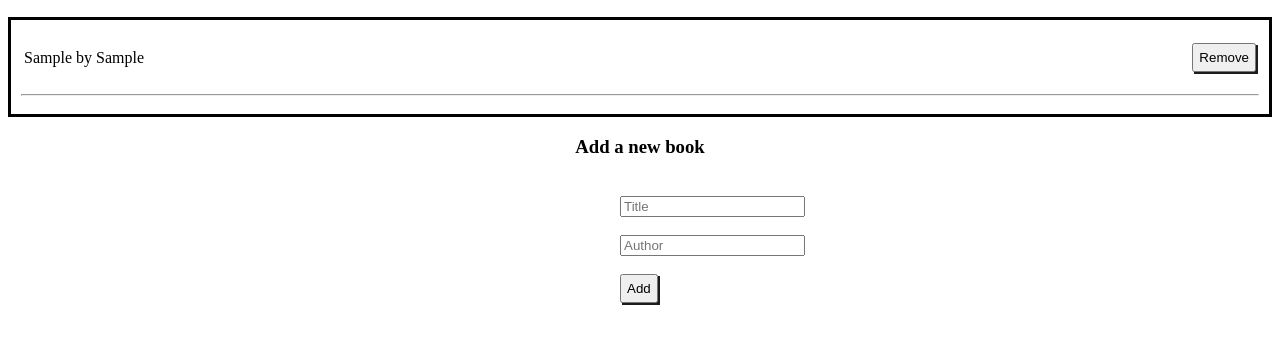
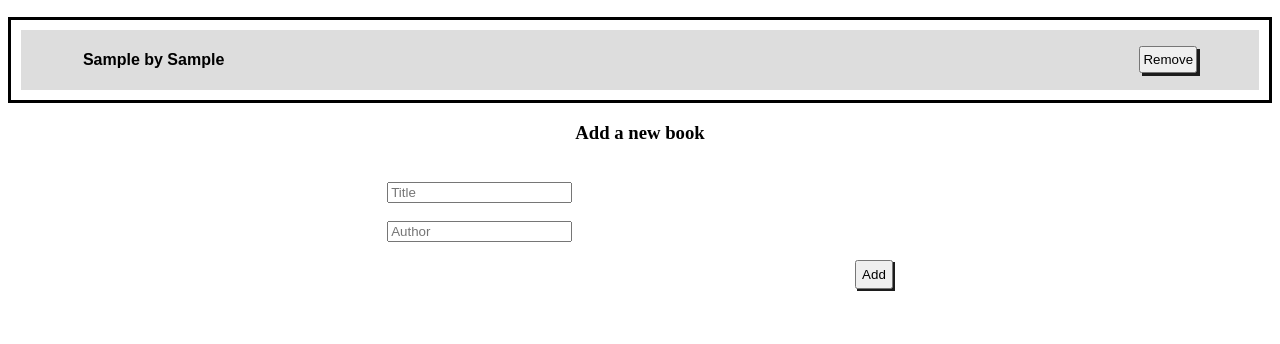
Before and after one commit to brainskev/Awesome-books, a website with bundled scripts: page index.html in a window 1280 px wide. Both pictures are taken after typing "Sample", "Sample" into the empty fields and a click on the button "Add". Shown: the part 50-394 px from the top of the page. Built offline with nearby package versions, Linux system fonts and the light colour scheme.

Commit message:
add new book styling

```diff
--- a/modules/ui.js
+++ b/modules/ui.js
@@ -16,7 +16,6 @@ export default class UI {
         <p class="hidy">${book.id}</p>
         <button class="delete">Remove</button>
         </div>
-        <hr class="hr">
         </div>
         `;
     newBook.classList.add('newBook');
--- a/style.css
+++ b/style.css
@@ -7,15 +7,18 @@
   display: flex;
   align-items: center;
   justify-content: space-between;
-  padding: 3px;
+  padding: 5px 5%;
+  font-family: sans-serif;
+  font-weight: bold;
 }
+
 .delete {
   display: flex;
   justify-content: flex-end;
 }
 .bookForm {
 padding-top: 20px;
-width: 40px;
+width: 40%;
 margin: auto;
 }
 
@@ -25,8 +28,7 @@ margin: auto;
 
 .btn {
   display: flex;
-  align-self: flex-end;
-
+  justify-content: right;
 }
 
 .add {
@@ -34,8 +36,8 @@ margin: auto;
   box-shadow: #1c1c1c 2px 2px;
 }
 .delete {
-  padding:5px;
-  box-shadow: #1c1c1c 2px 2px;
+  padding: 4px 2px;
+  box-shadow: #1c1c1c 3px 3px;
 }
 
 .books {
@@ -44,7 +46,10 @@ margin: auto;
   padding: 10px;
 }
 
-.list:nth-child() {
-  color: #ddd;
+.newBook:nth-child(even) {
+  background-color: rgb(255, 253, 253);
+}
 
+.newBook:nth-child(odd) {
+  background-color: #ddd;
 }
```
